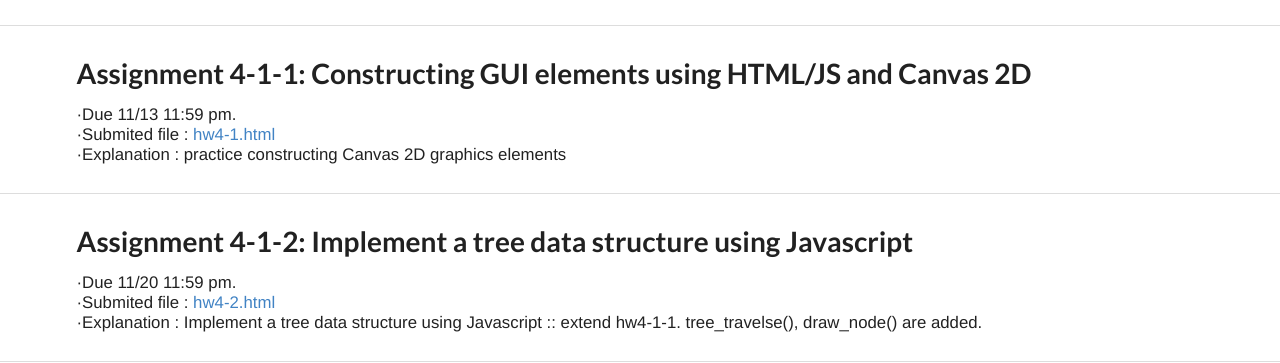
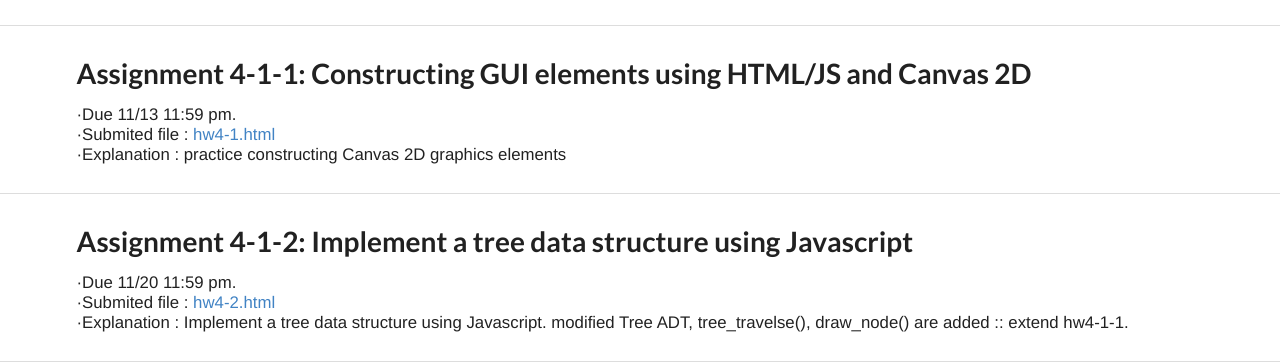
Before and after one commit to liamgak/pleaseLask, a Flask app: page /hci in a window 1280 px wide. Shown: the part 849-1212 px from the top of the page. Run offline with Flask 2, Linux system fonts and the light colour scheme; some libraries are stand-ins or nearby versions.

Commit message:
Update HCI.html

```diff
--- a/FlaskWebProject1/templates/HCI.html
+++ b/FlaskWebProject1/templates/HCI.html
@@ -73,7 +73,7 @@
       <h1>Assignment 4-1-2: Implement a tree data structure using Javascript</h1>
       ·Due 11/20 11:59 pm.<br>
       ·Submited file : <a href="hw4-2">hw4-2.html</a><br>
-      ·Explanation : Implement a tree data structure using Javascript :: extend hw4-1-1. tree_travelse(), draw_node() are added.
+      ·Explanation : Implement a tree data structure using Javascript. modified Tree ADT, tree_travelse(), draw_node() are added :: extend hw4-1-1.
 	</div>
 <div class="ui section divider"></div>
 
```
